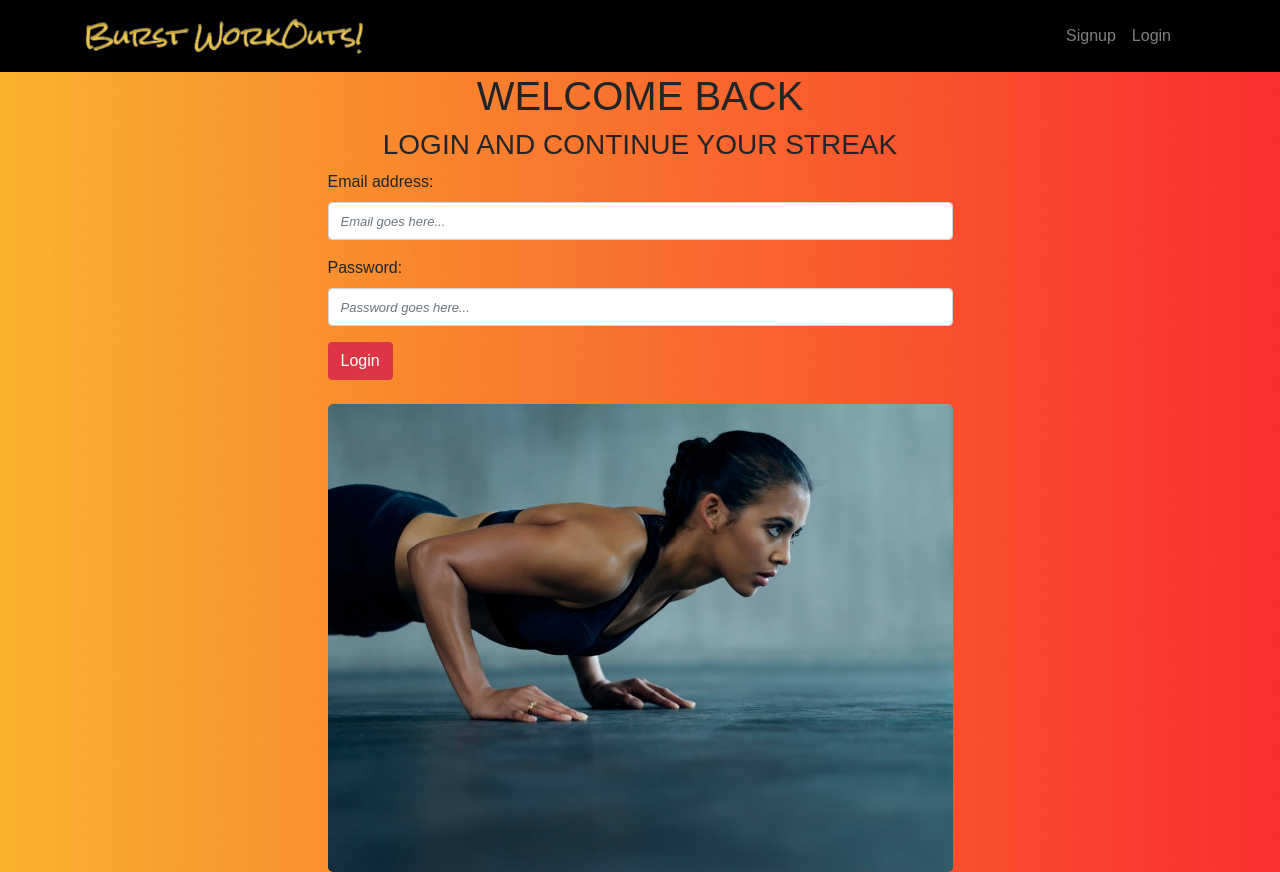
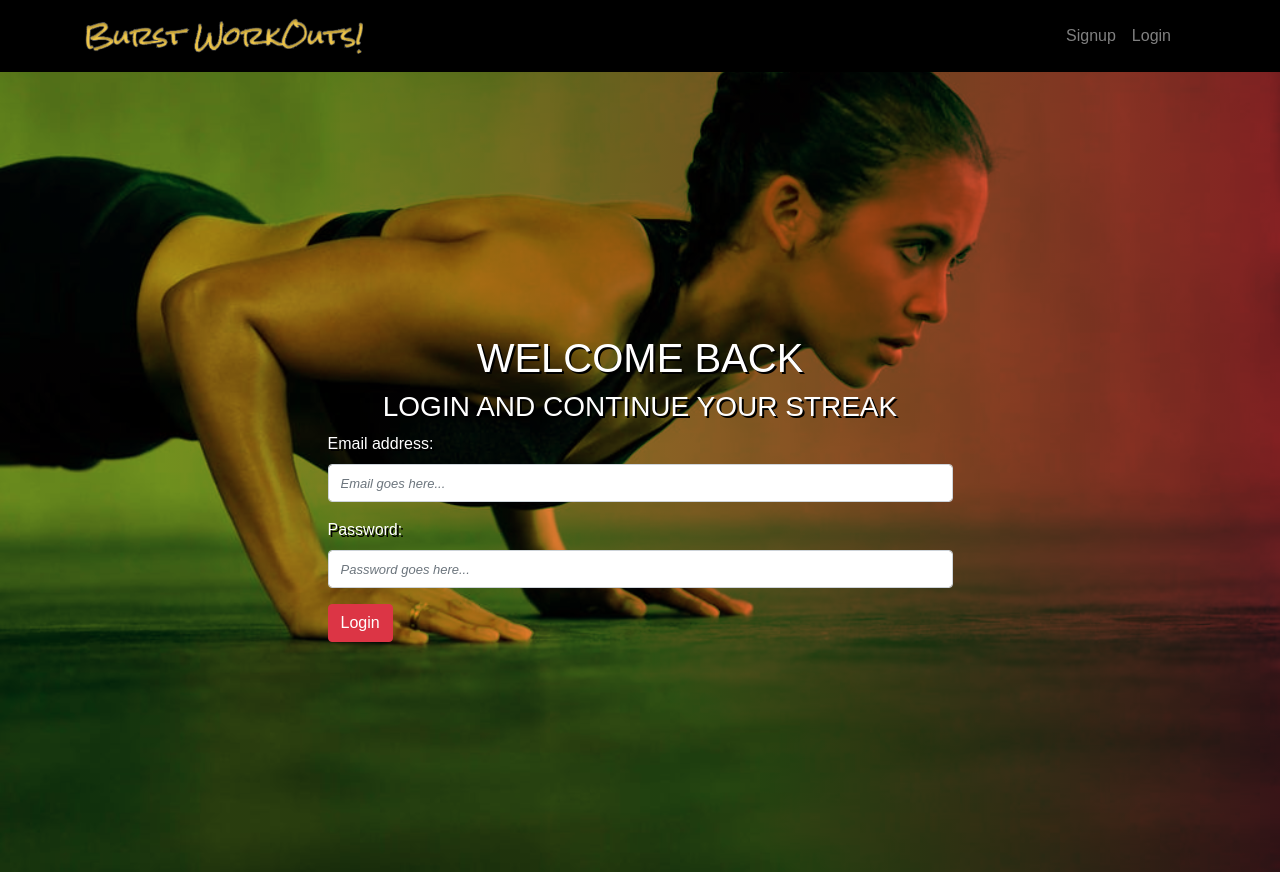
Before and after one commit to clarktyra/burst-workouts, a React (Create React App) app in the folder client/: page /login in a window 1280 px wide. Built offline with nearby package versions, Linux system fonts and the light colour scheme.

Commit message:
changed backgrounds and layouts for signup and login page

```diff
--- a/client/src/index.css
+++ b/client/src/index.css
@@ -2,5 +2,5 @@ body {
   margin: 0 auto;
   padding: 0;
   font-family: sans-serif;
-  background-image: linear-gradient(to right,rgba(255, 165, 0, 0.8),rgba(255, 0, 0, 0.8)),url('../src/images/textured-background.png');
+  /* background-image: linear-gradient(to right,rgba(255, 165, 0, 0.8),rgba(255, 0, 0, 0.8)),url('../src/images/textured-background.png'); */
 }
--- a/client/src/pages/Login.js
+++ b/client/src/pages/Login.js
@@ -47,9 +47,9 @@ class Login extends Component {
 
   render() {
     return (
-      <div className="thing">
+      <div className="thingLogin">
       <div className="row">
-        <div className="container col-md-6">
+        <div className="container col-md-6" id="loginContainer">
           <div className="headers">
             <h1>WELCOME BACK </h1>
             <h3>LOGIN AND CONTINUE YOUR STREAK</h3>
@@ -77,10 +77,11 @@ class Login extends Component {
           </form>
         </div>
       </div>
-      <br></br>
+
+      <br></br><br></br>
+
         <div className="row">
           <div className="container col-md-6 ">
-            <img style={imgStyle} src={workoutImg} alt="workout" />
           </div>
         </div>
         </div>
--- a/client/src/pages/Signup.js
+++ b/client/src/pages/Signup.js
@@ -46,9 +46,9 @@ class Signup extends Component {
   render() {
 
     return (
-      <div className="thing">
+      <div className="thingSignUp">
         <div className="row">
-          <div className="container col-md-6 signup-container">
+          <div className="container col-md-6" id="signUpContainer">
             <div className="headers">
               <h1>JOIN THE MOVEMENT </h1>
               <h3>SIGN UP NOW FOR FREE</h3>
@@ -90,7 +90,6 @@ class Signup extends Component {
         <br></br>
         <div className="row">
           <div className="container col-md-6 ">
-            <img style={imgStyle} src={jumpropeImg} alt="woman jumping rope" />
           </div>
         </div>
         <br></br>
--- a/client/src/pages/styles/Login.css
+++ b/client/src/pages/styles/Login.css
@@ -7,3 +7,20 @@
 img {
     border-radius: 5px;
 }
+
+.thingLogin {
+    background-image: linear-gradient(to right,rgba(255, 165, 0, 0.8),rgba(255, 0, 0, 0.8)),url('../../images/workout-image.jpg');
+    background-position: center;
+  background-size: cover;
+  background-blend-mode:darken;
+  color:white;
+  mix-blend-mode: multiply;
+  text-shadow: 2px 2px black;
+  min-height:100%;
+  height: 100vh;
+}
+
+#loginContainer{
+    margin-top: 20%;
+
+}
--- a/client/src/pages/styles/Signup.css
+++ b/client/src/pages/styles/Signup.css
@@ -7,3 +7,20 @@
 img {
     border-radius: 5px;
 }
+
+.thingSignUp {
+   background-image: linear-gradient(to right,rgba(255, 165, 0, 0.8),rgba(255, 0, 0, 0.8)),url('../../images/with-jump-rope.jpg');
+   background-position: center;
+ background-size: cover;
+ background-blend-mode:darken;
+ color:white;
+ mix-blend-mode: multiply;
+ text-shadow: 2px 2px black;
+ min-height:100%;
+ height: 100vh;
+}
+
+#signUpContainer{
+   margin-top: 20%;
+
+}
```
